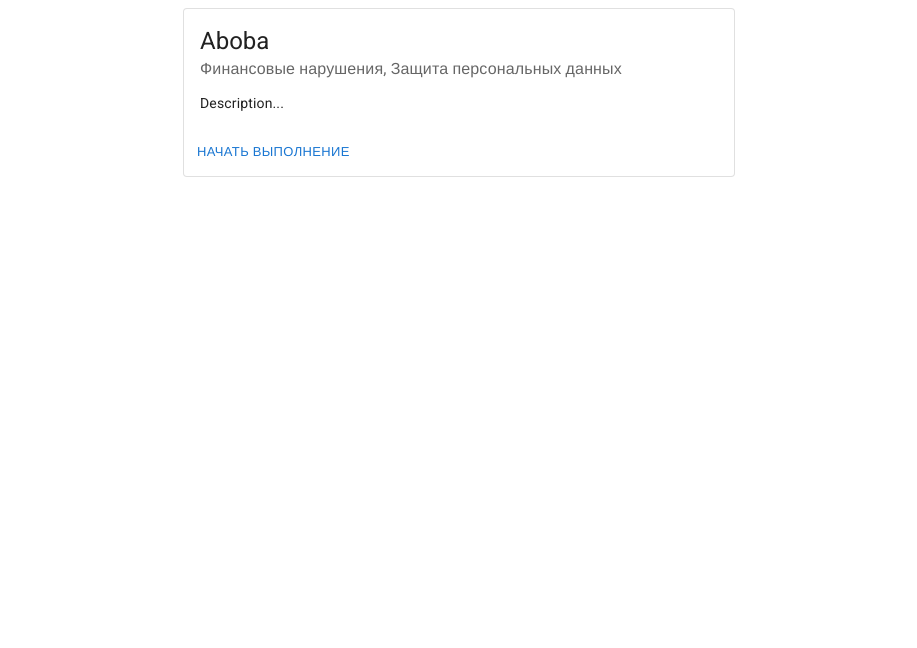
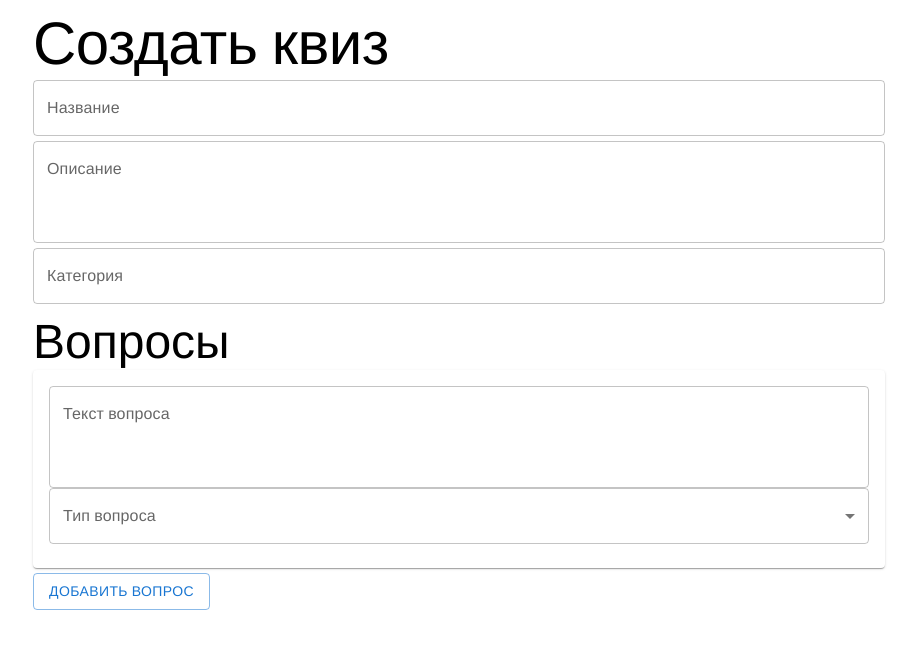
Before and after one commit to csit-sgu/fsp-finals-frontend, a React (Vite) app: page /quizzes/create in a window 1280 px wide. Shown: the top 648 px of the page, without its empty margins (181-1098 px from the left). Built offline with nearby package versions, Linux system fonts and the light colour scheme; a web font is replaced by a local one.

Commit message:
feat: Create layout of quiz creating [WIP]

```diff
--- a/src/main.tsx
+++ b/src/main.tsx
@@ -10,6 +10,7 @@ import '@fontsource/roboto/400.css';
 import '@fontsource/roboto/500.css';
 import '@fontsource/roboto/700.css';
 import { ProfilePage } from './pages/Profile/ProfilePage';
+import { CreatingQuizPage } from './pages/CreatingQuiz/CreatingQuizPage';
 
 const router = createBrowserRouter([
   {
@@ -23,6 +24,10 @@ const router = createBrowserRouter([
   {
     path: '/register',
     element: <RegisterPage />,
+  },
+  {
+    path: '/quizzes/create',
+    element: <CreatingQuizPage />,
   },
   {
     path: '/quizzes/:quizId',
--- /dev/null
+++ b/src/pages/CreatingQuiz/CreatingQuizModels.tsx
@@ -0,0 +1,47 @@
+export type QuizId = string | number;
+export type QuizBlockId = string | number;
+
+export interface QuizMetadata {
+  title: string;
+  description: string;
+  category: string;
+}
+
+export type QuizBlockType = 'MULTIPLE_CHOICE' | 'FREE_ANSWER' | 'CASE' | '';
+
+export interface CreatingQuizBlock {
+  id: QuizBlockId;
+  problem: string;
+  type: QuizBlockType;
+  payload: BlockMultipleChoicePayload | BlockFreeAnswerPayload | BlockCasePayload | null;
+}
+
+export interface BlockMultipleChoicePayload {
+  options: UnbranchedAnswerChoice[];
+  nextBlock: QuizBlockId | null;
+}
+
+export interface BlockFreeAnswerPayload {
+  options: PossibleFreeAnswer[];
+  nextBlock: QuizBlockId | null;
+}
+
+export interface BlockCasePayload {
+  options: BranchedAnswerChoice[];
+}
+
+export interface UnbranchedAnswerChoice {
+  text: string;
+  score: number;
+}
+
+export interface BranchedAnswerChoice {
+  text: string;
+  score: number;
+  nextBlock: QuizBlockId | null;
+}
+
+export interface PossibleFreeAnswer {
+  text: string;
+  score: number;
+}
--- /dev/null
+++ b/src/pages/CreatingQuiz/CreatingQuizPage.tsx
@@ -0,0 +1,50 @@
+import { Button, Container, Typography } from '@mui/material';
+import { CreatingQuizBlock, QuizBlockId, QuizMetadata } from './CreatingQuizModels';
+import { useState } from 'react';
+import { QuizMetadataForm } from './components/QuizMetadataForm';
+import { BlockItem } from './components/BlockItem';
+
+const createEmptyBlock: (id: QuizBlockId) => CreatingQuizBlock = (id) => ({
+  id,
+  problem: '',
+  type: '',
+  payload: null,
+});
+
+export const CreatingQuizPage = () => {
+  const [quizMetadata, setQuizMetadata] = useState<QuizMetadata>({
+    title: '',
+    description: '',
+    category: '',
+  });
+
+  const [blocks, setBlocks] = useState<CreatingQuizBlock[]>([createEmptyBlock(0)]);
+
+  const changeBlock = (newBlock: CreatingQuizBlock) => {
+    setBlocks((oldBlocks) =>
+      oldBlocks.map((oldBlock) => (oldBlock.id === newBlock.id ? newBlock : oldBlock)),
+    );
+  };
+
+  const addNewBlock = () => {
+    setBlocks((oldBlocks) => [...oldBlocks, createEmptyBlock(oldBlocks.length)]);
+  };
+
+  return (
+    <Container maxWidth="md">
+      <Typography variant="h2">Создать квиз</Typography>
+      <div style={{ marginBottom: '10px' }}>
+        <QuizMetadataForm value={quizMetadata} onChange={setQuizMetadata} />
+      </div>
+      <Typography variant="h3">Вопросы</Typography>
+      {blocks.map((b) => (
+        <div style={{ marginBottom: '5px' }}>
+          <BlockItem value={b} onChange={changeBlock} key={b.id} />
+        </div>
+      ))}
+      <Button variant="outlined" onClick={() => addNewBlock()}>
+        Добавить вопрос
+      </Button>
+    </Container>
+  );
+};
--- /dev/null
+++ b/src/pages/CreatingQuiz/components/BlockItem.tsx
@@ -0,0 +1,72 @@
+import {
+  Card,
+  CardContent,
+  FormControl,
+  InputLabel,
+  MenuItem,
+  Select,
+  TextField,
+} from '@mui/material';
+import { BlockCasePayload, CreatingQuizBlock, QuizBlockType } from '../CreatingQuizModels';
+import { CasePayloadEditor } from './CasePayloadEditor';
+import { useEffect } from 'react';
+import { FreeAnswerPayloadEditor } from './FreeAnswerPayloadEditor';
+import { MultipleChoicePayloadEditor } from './MultipleChoicePayloadEditor';
+
+export interface BlockItemProps {
+  value: CreatingQuizBlock;
+  onChange: (newBlock: CreatingQuizBlock) => void;
+}
+
+export const BlockItem = ({ value, onChange }: BlockItemProps) => {
+  useEffect(() => {
+    onChange({ ...value, payload: getEmptyPayloadForQuizType(value.type) });
+  }, [value.type]);
+
+  return (
+    <Card>
+      <CardContent sx={{ display: 'flex', flexDirection: 'column' }}>
+        <TextField
+          value={value.problem}
+          onChange={(e) => onChange({ ...value, problem: e.target.value })}
+          multiline
+          rows={3}
+          label="Текст вопроса"
+        />
+        <FormControl>
+          <InputLabel id="select-type-label">Тип вопроса</InputLabel>
+          <Select
+            labelId="select-type-label"
+            value={value.type}
+            onChange={(e) => onChange({ ...value, type: e.target.value as QuizBlockType })}
+          >
+            <MenuItem value="">
+              <em>Не выбрано</em>
+            </MenuItem>
+            <MenuItem value="CASE">С выбором одного ответа</MenuItem>
+            <MenuItem value="MULTIPLE_CHOICE">С выбором некольких ответов</MenuItem>
+            <MenuItem value="FREE_ANSWER">
+              С произвольным ответом (вводится в текстовое поле)
+            </MenuItem>
+          </Select>
+        </FormControl>
+        {value.type === 'CASE' && <CasePayloadEditor />}
+        {value.type === 'FREE_ANSWER' && <FreeAnswerPayloadEditor />}
+        {value.type === 'MULTIPLE_CHOICE' && <MultipleChoicePayloadEditor />}
+      </CardContent>
+    </Card>
+  );
+};
+
+const getEmptyPayloadForQuizType: (type: QuizBlockType) => BlockCasePayload | null = (type) => {
+  switch (type) {
+    case '':
+      return null;
+    case 'CASE':
+      return { options: [] };
+    case 'MULTIPLE_CHOICE':
+      return { options: [], nextBlock: null };
+    case 'FREE_ANSWER':
+      return { options: [], nextBlock: null };
+  }
+};
--- /dev/null
+++ b/src/pages/CreatingQuiz/components/CasePayloadEditor.tsx
@@ -0,0 +1,9 @@
+import { Box } from '@mui/material';
+
+export const CasePayloadEditor = () => {
+  return (
+    <Box sx={{ padding: '0 10px', backgroundColor: '#f1f1f1' }}>
+      <h1>Case</h1>
+    </Box>
+  );
+};
--- /dev/null
+++ b/src/pages/CreatingQuiz/components/FreeAnswerPayloadEditor.tsx
@@ -0,0 +1,9 @@
+import { Box } from '@mui/material';
+
+export const FreeAnswerPayloadEditor = () => {
+  return (
+    <Box sx={{ padding: '0 10px', backgroundColor: '#f1f1f1' }}>
+      <h1>FreeAnswer</h1>
+    </Box>
+  );
+};
--- /dev/null
+++ b/src/pages/CreatingQuiz/components/MultipleChoicePayloadEditor.tsx
@@ -0,0 +1,9 @@
+import { Box } from '@mui/material';
+
+export const MultipleChoicePayloadEditor = () => {
+  return (
+    <Box sx={{ padding: '0 10px', backgroundColor: '#f1f1f1' }}>
+      <h1>MultipleChoice</h1>
+    </Box>
+  );
+};
--- /dev/null
+++ b/src/pages/CreatingQuiz/components/QuizMetadataForm.tsx
@@ -0,0 +1,20 @@
+import { Box, TextField } from '@mui/material';
+import { QuizMetadata } from '../CreatingQuizModels';
+
+export interface QuizMetadataFormProps {
+  value: QuizMetadata;
+  onChange: (quizMetadata: QuizMetadata) => void;
+}
+
+// TODO: Bind fields
+export const QuizMetadataForm = ({ value, onChange }: QuizMetadataFormProps) => {
+  return (
+    <>
+      <Box sx={{ display: 'flex', flexDirection: 'column' }}>
+        <TextField label="Название" sx={{ marginBottom: '5px' }} />
+        <TextField label="Описание" sx={{ marginBottom: '5px' }} multiline rows={3} />
+        <TextField label="Категория" />
+      </Box>
+    </>
+  );
+};
```
Also changed, not shown: src/pages/CreatingQuiz/components/NextBlockChooser.tsx (added, +32 -0 lines).
